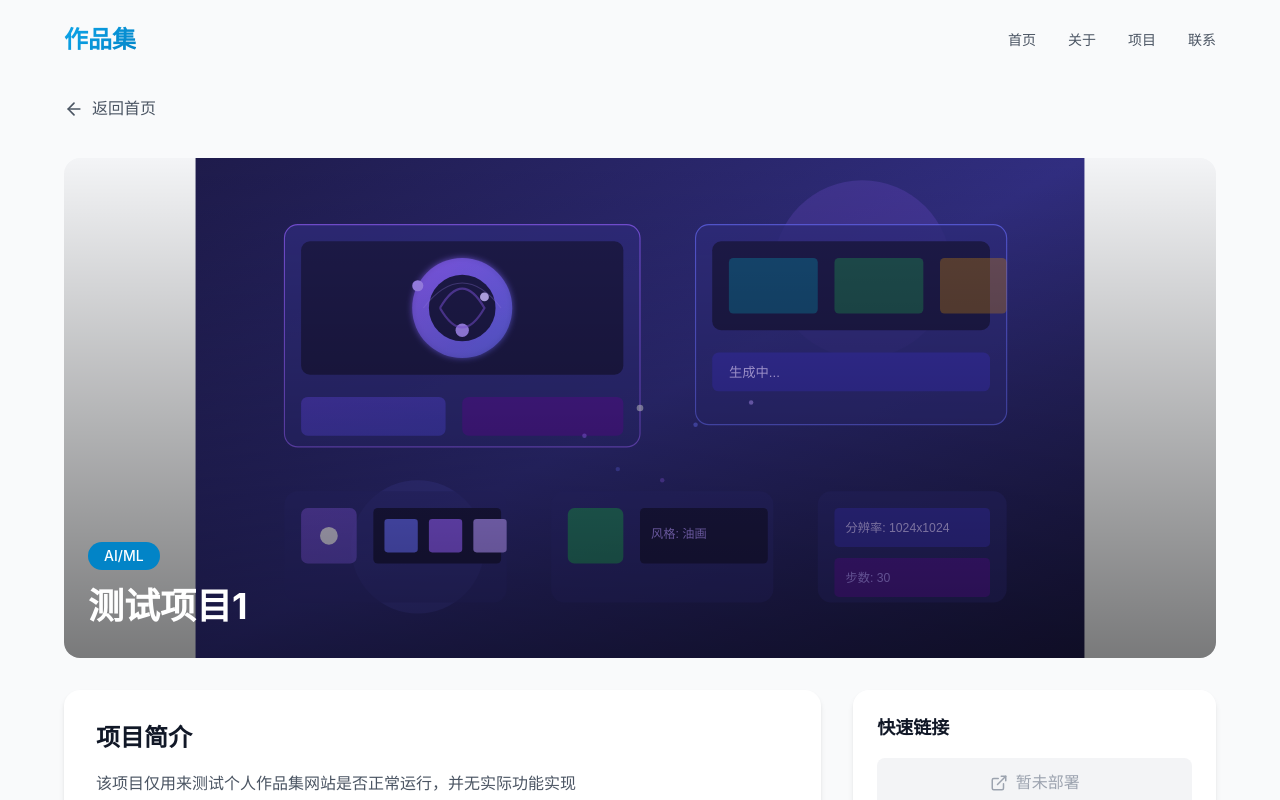
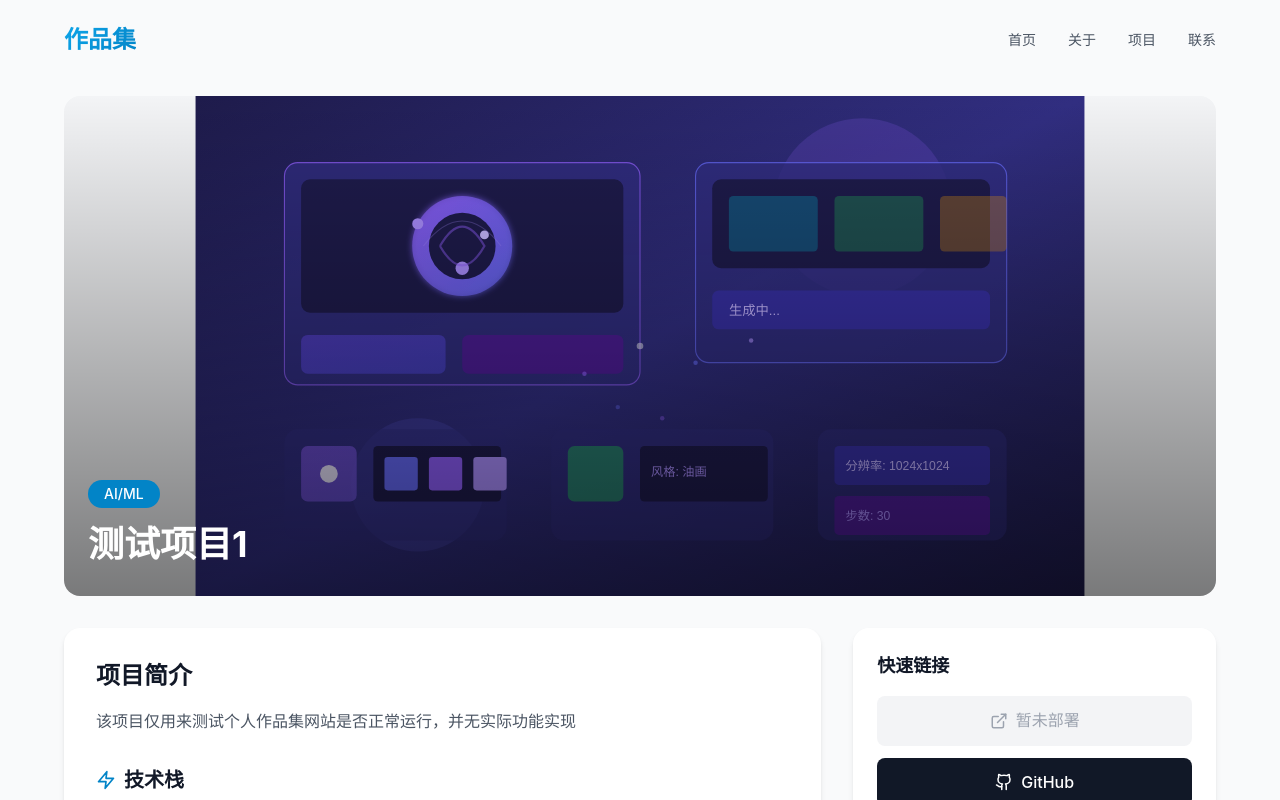
Before and after one commit to chen-1368/portfolio, a React (Vite) app: page /project/1 in a window 1280 px wide. Shown: the top 800 px of the page. Built offline with nearby package versions, Linux system fonts and the light colour scheme.

Commit message:
删除返回首页组件

```diff
--- a/src/data/projects.ts
+++ b/src/data/projects.ts
@@ -9,6 +9,8 @@ export interface Project {
   link: string;
   github?: string;
 }
+
+export const categories = ['全部', '前端开发', '后端开发', '全栈开发', 'AI/ML'];
 
 export const projects: Project[] = [
   {
@@ -41,11 +43,8 @@ export const projects: Project[] = [
       '封装 getAssetUrl 工具函数，自动适配 Vite base 路径，确保在 GitHub Pages 部署环境下静态资源正确加载',
       '完成全站响应式布局，Header 支持移动端抽屉菜单，项目卡片与内容区域自适应多设备屏幕',
       '集成 ESLint + Prettier 统一代码风格，配置 TypeScript 严格模式保障类型安全',
-      '部署至 GitHub Pages（chen-1368.github.io/portfolio），实现自动化构建与发布'
     ],
     link: '#',
     github: 'https://github.com/chen-1368/portfolio'
   }
 ];
-
-export const categories = ['全部', '前端开发', '后端开发', '全栈开发', 'AI/ML'];
--- a/src/pages/ProjectDetail.tsx
+++ b/src/pages/ProjectDetail.tsx
@@ -1,5 +1,5 @@
 import { motion } from 'framer-motion';
-import { ArrowLeft, ExternalLink, Github as GithubIcon, Target, Zap } from 'lucide-react';
+import { ExternalLink, Github as GithubIcon, Target, Zap } from 'lucide-react';
 import { useParams, Link } from 'react-router-dom';
 import { projects } from '@/data/projects';
 import { getAssetUrl } from '@/utils/asset';
@@ -25,21 +25,6 @@ export default function ProjectDetail() {
     <div className="min-h-screen bg-gray-50">
       <div className="pt-24 pb-16 md:pb-24">
         <div className="max-w-7xl mx-auto px-4 sm:px-6 lg:px-12 xl:px-16">
-          <motion.div
-            initial={{ opacity: 0, y: 20 }}
-            animate={{ opacity: 1, y: 0 }}
-            transition={{ duration: 0.5 }}
-            className="mb-8"
-          >
-            <Link
-              to="/"
-              className="inline-flex items-center text-gray-600 hover:text-primary-600 transition-colors"
-            >
-              <ArrowLeft size={20} className="mr-2" />
-              <span>返回首页</span>
-            </Link>
-          </motion.div>
-
           <motion.div
             initial={{ opacity: 0, y: 20 }}
             animate={{ opacity: 1, y: 0 }}
```
